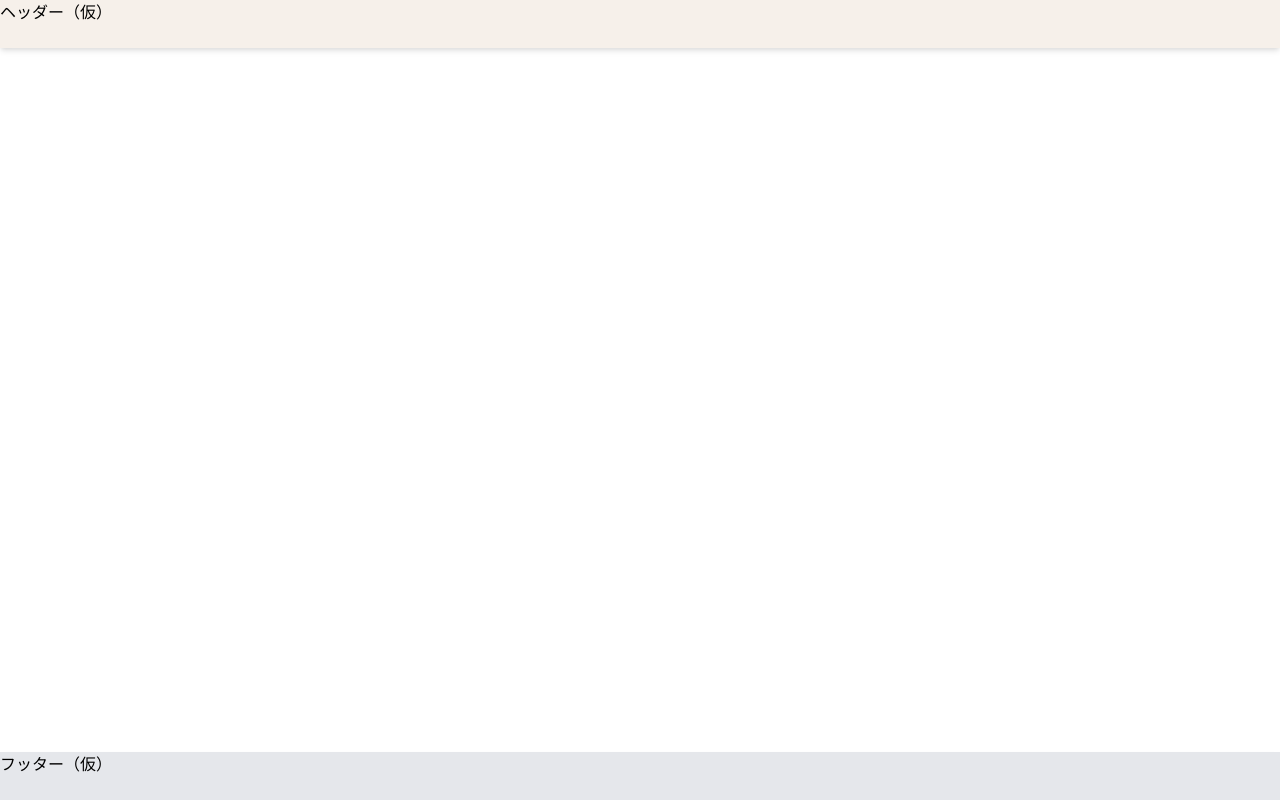
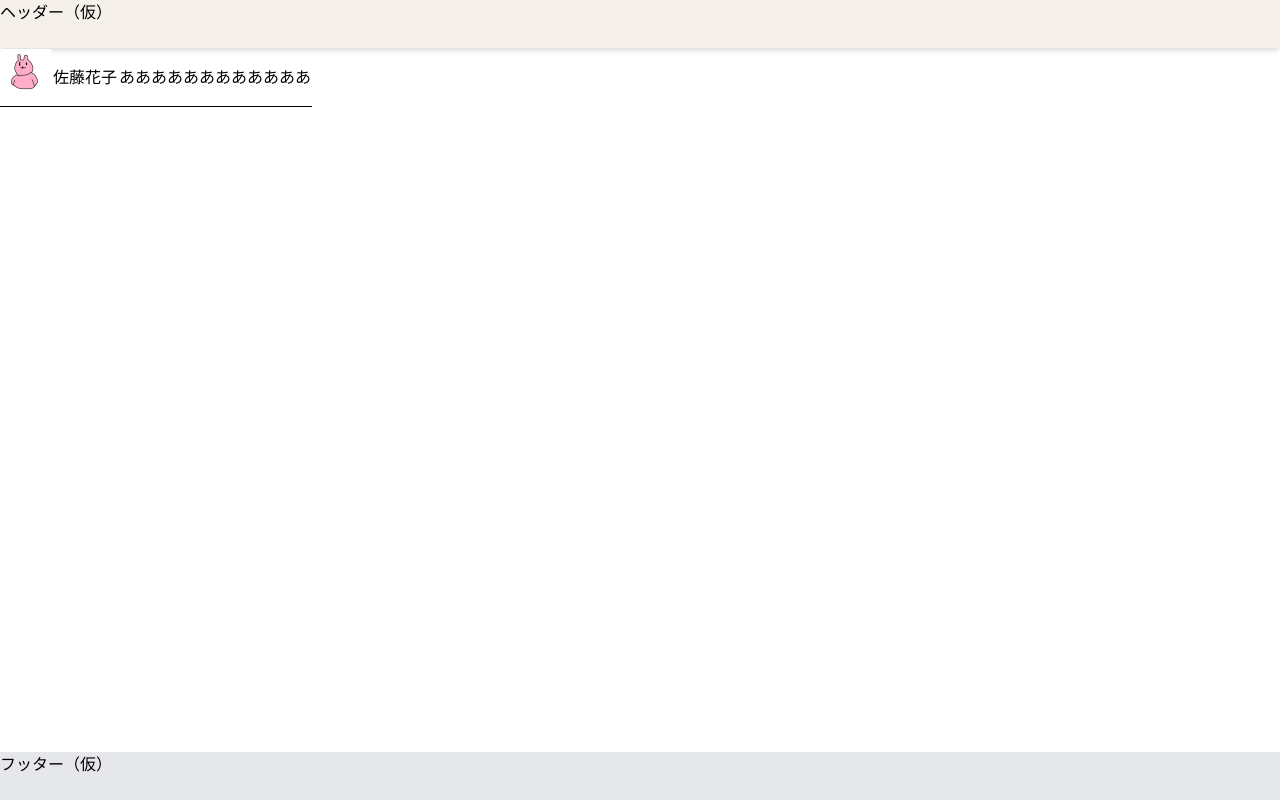
Before and after one commit to suzu1997/rakus-sns-app, a Next.js app: page /timeline in a window 1280 px wide. Built offline with nearby package versions, Linux system fonts and the light colour scheme.

Commit message:
タイムライン部分のモック状態作成

```diff
--- a/src/pages/timeline/index.tsx
+++ b/src/pages/timeline/index.tsx
@@ -1,9 +1,26 @@
 import type { NextPage } from "next";
 // import Link from "next/link";
 // import { Button } from "../components/Button";
+import Image from "next/image";
 
 const Timeline: NextPage = () => {
-  return <></>;
+  const style = {
+    borderBottom: "solid 1px black",
+  };
+
+  return (
+    <>
+      <table>
+        <tr style={style}>
+          <td>
+            <Image src="/usakus.jpg" width={50} height={50} alt="icon" />
+          </td>
+          <td>佐藤花子</td>
+          <td>ああああああああああああ</td>
+        </tr>
+      </table>
+    </>
+  );
 };
 
 export default Timeline;
```
Also changed, not shown: public/usakus.jpg (added).
